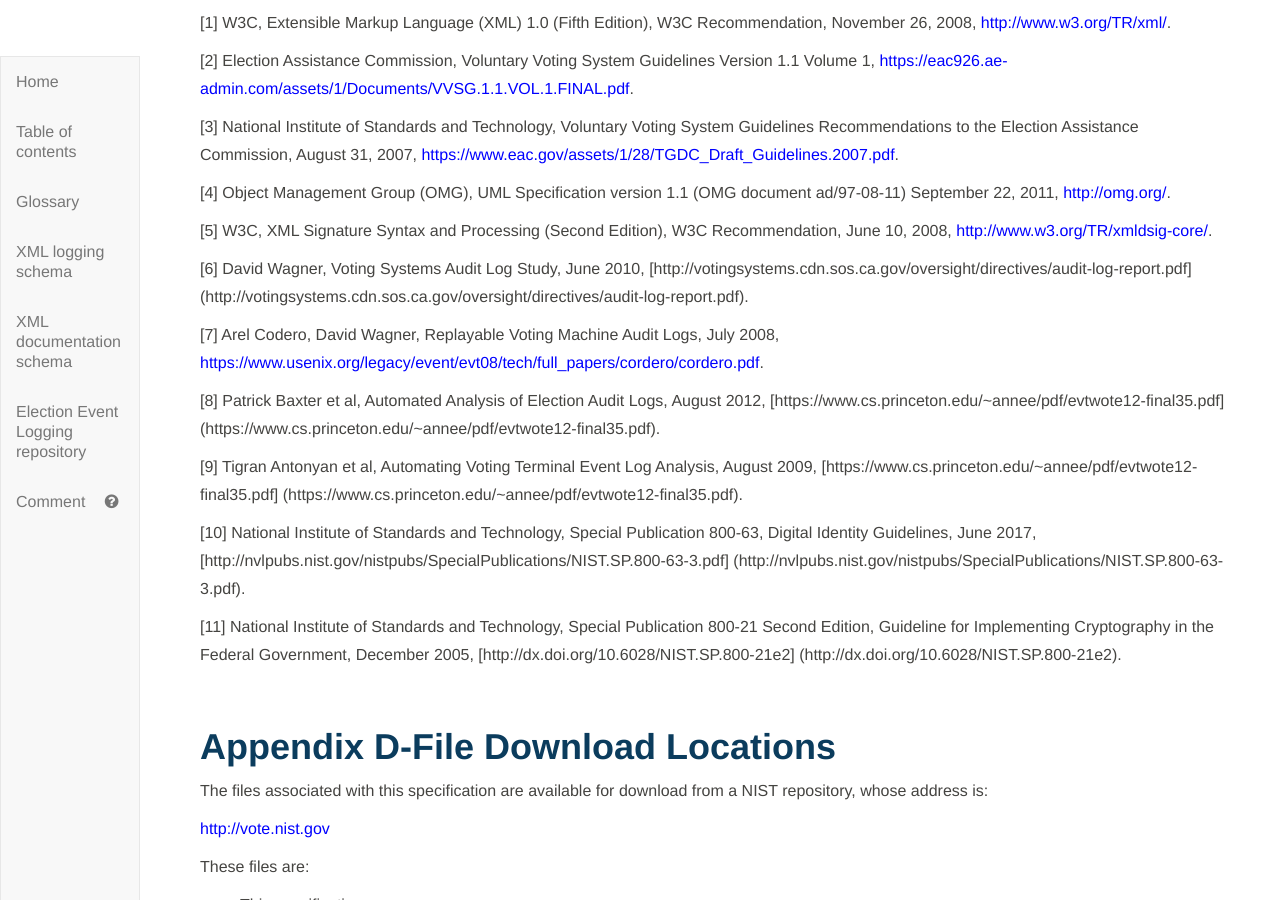
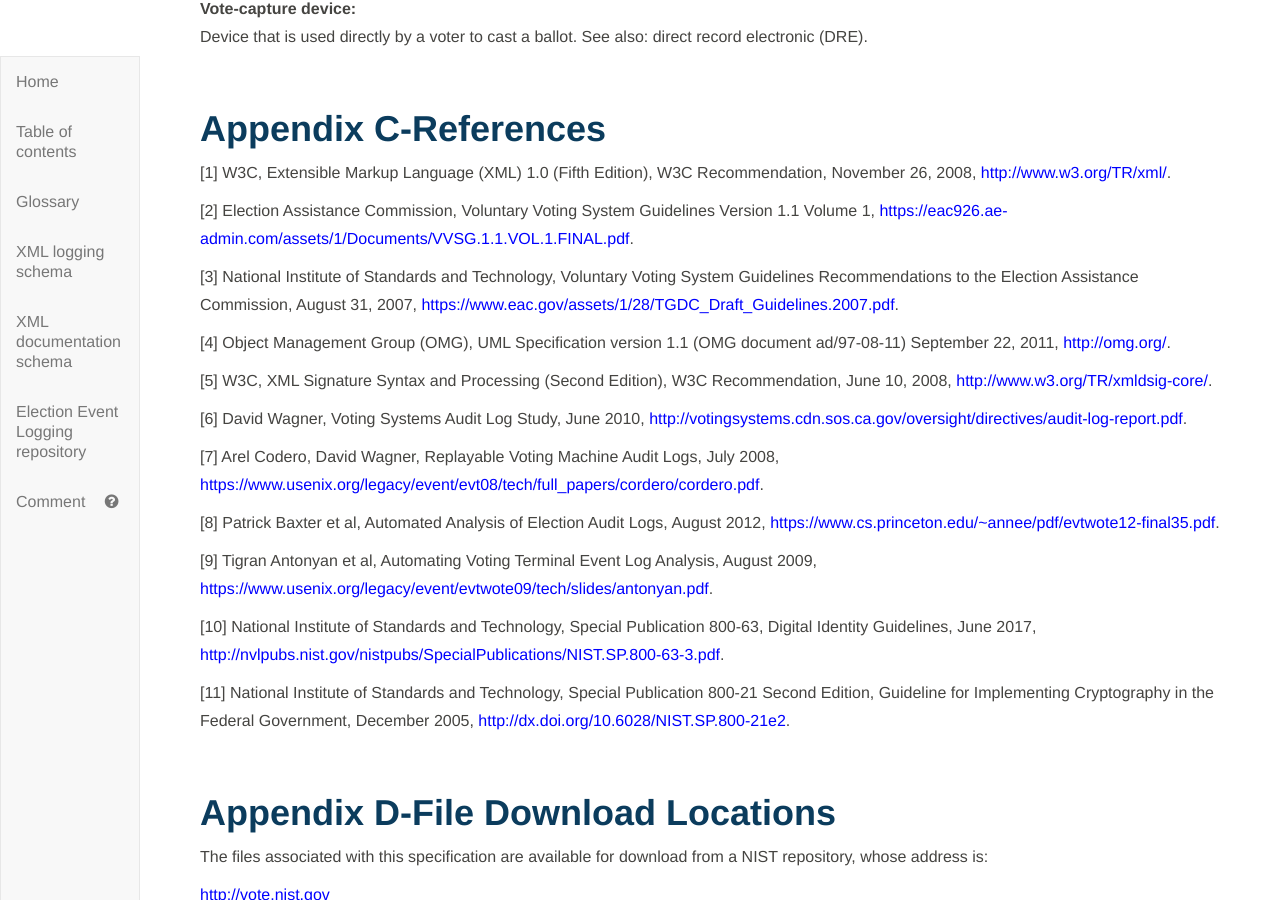
Before and after one commit to usnistgov/ElectionEventLogging, a Jekyll site: the page built from index.md, in a window 1280 px wide and 900 px high, scrolled down 22188 px. Built offline with Jekyll 4.4.1, drawn with Linux system fonts in a browser that asks for light colours; our own code applies the rules of GitHub Pages for plain Markdown files; part of the change alters nothing that is shown; some of the changed text lies outside the part shown.

Commit message:
updated text

```diff
--- a/index.md
+++ b/index.md
@@ -78,6 +78,7 @@ The editor wishes to thank his colleagues of the National Institute of Standards
 
 * Jim Cantor, Hart Intercivic
 * Herb Deutsch, Election Systems and Software
+* Joshua Franklin, National Institute of Standards and Technology
 * Arthur Keller, University of California
 * James Long, Smartmatic
 * Neal McBurnett, ElectionAudits
@@ -91,15 +92,15 @@ In addition to the above acknowledgments, the editor also gratefully acknowledge
 <br>
 
 # Executive Summary
-This publication is a specification for a common data format (CDF) for the election-related logging information produced by election devices, including voting devices in polling places or other voting equipment used to manage elections. This publication contains a definition for an XML (eXtensible Markup Language[\[1\]](#references)) schema that specifies the common data format and how it is used.
+This publication is a specification for a common data format (CDF) for the election-related logging information produced by election devices, including voting devices in polling places or other voting equipment used to manage elections. This publication contains a definition for an XML (eXtensible Markup Language[\[1\]](#appendix-c-references)) schema that specifies the common data format and how it is used.
 
 Election logs generally contain information relevant to the conduct of the election for which the election device is being used. This information includes important events such as when voting operations are enabled on the device, or when a voter initiates a voting session, or when the device records that the voter has cast her ballot.  Logs can include errors such as the inability of a device to record a vote due to an internal error or that the polls have been opened or closed prematurely multiple times during the election day. Election analysts can use this information to determine not only whether the device itself was performing correctly but also whether the device was used correctly in the election, that is, used accordingly to election procedures. Additionally, analysts can derive various statistics from the log files, such as how often voters arrived and initiated voting sessions or the amount of time on average it took to cast a ballot.
 
 Currently, election devices do not create election logs in an interoperable common data format, but rather the log files are in proprietary formats and thus are more difficult for election analysts to read and analyze.  If the election logging documentation is not at hand, the logs can be unintelligible or require extensive reverse engineering efforts.  Thus, a common format for the election log information will make it easier for election officials and analysts and testing labs to understand the log files and, potentially, make more informed use of the log files for purposes of election auditing, research, and testing.
 
-This publication contains discussion of the requirements in the Election Assistance Commission's (EAC) Voluntary Voting System Guidelines (VVSG) Version 1.1[\[2\]](#references) that specify the required and optional election event information to be logged.
+This publication contains discussion of the requirements in the Election Assistance Commission's (EAC) Voluntary Voting System Guidelines (VVSG) Version 1.1[\[2\]](#appendix-c-references) that specify the required and optional election event information to be logged.
 
-This publication contains discussion of the requirements in the Election Assistance Commission's (EAC) Voluntary Voting System Guidelines (VVSG) Version 1.1[\[2\]](#references) and the Technical Guidelines Development Committee (TGDC) VVSG Recommendations of 2007[\[3\]](#references) that specify the required and optional election event information to be logged.
+This publication contains discussion of the requirements in the Election Assistance Commission's (EAC) Voluntary Voting System Guidelines (VVSG) Version 1.1[\[2\]](#appendix-c-references) and the Technical Guidelines Development Committee (TGDC) VVSG Recommendations of 2007[\[3\]](#appendix-c-references) that specify the required and optional election event information to be logged.
 
 The publication also includes a second schema for manufacturers to associate their specific event code documentation with the log files.
 
@@ -111,14 +112,14 @@ This specification is geared towards the following audiences:
 * Election-affiliated organizations;
 * Election analysts and the public.
 
-The XML schema associated with this specification is generated from a UML (Unified Modeling Language[\[3\]](#references)) model that defines the types, structure, and interrelationships of the data used in election event logs. The advantages to using a UML model include that the model can be more easily understood and subsequently modified, if required, and that formats such as XML or other formats can be generated or derived from the UML model.
+The XML schema associated with this specification is generated from a UML (Unified Modeling Language[\[4\]](#appendix-c-references)) model that defines the types, structure, and interrelationships of the data used in election event logs. The advantages to using a UML model include that the model can be more easily understood and subsequently modified, if required, and that formats such as XML or other formats can be generated or derived from the UML model.
 
 <br>
 
 # 1 Introduction
-This publication is a specification for an XML-based (eXtensible Markup Language[\[1\]](#references)) common data format (CDF) for election event logs that are produced by election devices used in U.S. states and territories.  The logs contain information generated by voting-related applications such as for election management systems (EMS), electronic pollbook applications, or vote-capture applications that operate on the election devices.  The sorts of information logged includes information required in the U.S. Election Assistance Commission (EAC)[\[2\]](#references) Voluntary Voting System Guidelines (VVSG) Version 1.1, which were taken from the Technical Guidelines Development Committee (TGDC) VVSG Recommendations of 2007[\[3\]](#references). Manufacturers may include additional information in the logs.
+This publication is a specification for an XML-based (eXtensible Markup Language[\[1\]](#appendix-c-references)) common data format (CDF) for election event logs that are produced by election devices used in U.S. states and territories.  The logs contain information generated by voting-related applications such as for election management systems (EMS), electronic pollbook applications, or vote-capture applications that operate on the election devices.  The sorts of information logged includes information required in the U.S. Election Assistance Commission (EAC)[\[2\]](#appendix-c-references) Voluntary Voting System Guidelines (VVSG) Version 1.1, which were taken from the Technical Guidelines Development Committee (TGDC) VVSG Recommendations of 2007[\[3\]](#appendix-c-references). Manufacturers may include additional information in the logs.
 
-This specification includes a data model in UML (Unified Modeling Language[\[4\]](#references)) that specifies and defines the data fields that are logged.  The XML format is generated from the UML model.
+This specification includes a data model in UML (Unified Modeling Language[\[4\]](#appendix-c-references)) that specifies and defines the data fields that are logged.  The XML format is generated from the UML model.
 
 <br>
 
@@ -156,12 +157,12 @@ This section provides background information about election equipment logging an
 
 Election applications such as EMS generally operate on devices including personal computers that themselves have an operating system and a logging capability.  The EAC VVSGs require the election applications to generate logs of events that are deemed in the VVSGs as significant, such as when the application allows a login by an administrator, or when the polls are opened and voting is enabled on the application, or when the application records a cast ballot (on an electronic vote capture device, for example).  These events are generally written to a separate log file typically named the *election event log*.
 
-Much security-related research has been applied to use of election event logs generated by voting devices.  See Appendix C, References, references [\[6\]](#references), [\[7\]](#references), [\[8\]](#references), and [\[9\]](#references) for further information, as well as [\[3\]](#references), Section 5.7 System Event Logging.
+Much security-related research has been applied to use of election event logs generated by voting devices.  See Appendix C, References, references [\[6\]](#appendix-c-references), [\[7\]](#appendix-c-references), [\[8\]](#appendix-c-references), and [\[9\]](#appendix-c-references) for further information, as well as [\[3\]](#appendix-c-references), Section 5.7 System Event Logging.
 
 <br>
 
 ## 2.1 VVSG logging requirements implemented
-In Section 2.1.5.1 of the EAC's VVSG 1.1, Operational Requirements[\[2\]](#references), Requirement D itemizes the data that voting equipment shall at a minimum log.  Requirement D is as follows:
+In Section 2.1.5.1 of the EAC's VVSG 1.1, Operational Requirements[\[2\]](#appendix-c-references), Requirement D itemizes the data that voting equipment shall at a minimum log.  Requirement D is as follows:
 
 The voting system equipment shall log at a minimum the following data characteristics for each type of event:
 
@@ -217,7 +218,7 @@ Attributes:
 *	Details – zero or 1 – for any details about the log file,
 *	electionId – zero or 1 – for identifying the election that the log file is specific to,
 *	generatedTime – 1 – for the generation date/time of the election event log file, and
-*	Signature – 0 or 1 – for associating a digital signature with the election event log file[\[5\]](#references), [\[10\]](#references).
+*	Signature – 0 or 1 – for associating a digital signature with the election event log file[\[5\]](#appendix-c-references), [\[10\]](#appendix-c-references).
 
 The ElectionEventLog class is the parent of one or more Device classes, described in the next section.
 
@@ -248,7 +249,7 @@ Attributes:
 -	Details – 0 or 1 – any additional information the manufacturer may include,
 -	disposition – 1 – an indication of the event status, if applicable, such as success, failure, etc., using the DispositionType enumeration,
 -	otherDisposition – used if the desired disposition type is not found in the DispositionType enumeration,
--	hash – 0 or 1 – to hold a cryptographic hash of the event[\[11\]](#references),
+-	hash – 0 or 1 – to hold a cryptographic hash of the event[\[11\]](#appendix-c-references),
 -	id – 1 – the identification number or string used by the manufacturer to identify the event,
 -	sequence – 1 – a unique identifier for the event, e.g., a sequential number,
 -	severity – 0 or 1 – an indication of severity, e.g., whether an event is critical, informational, etc.,
@@ -326,6 +327,8 @@ with the following exceptions:
 	*	`<OtherType>` follows `<Type>`.
 	*	If there is an enumeration value of `other`, it comes last in the list of
 values.
+
+In the sections below, an element or an enumeration name is denoted using a fixed font and angle brackets, e.g., `<ElectionEvent>`.  Enumeration values are in a fixed font, e.g., `other`.  An element is sometimes referred to as a “sub-element” when it is included in another element, e.g., `<ElectionEvent>` is a sub-element of `<ElectionEventLog>`.  “Includes” is used to denote that an element contains another element as a sub-element, e.g., `<ElectionEventLog>` includes `<ElectionEvent>`.
 
 <br>
 
@@ -420,7 +423,7 @@ The following sections deal with major elements and complex types in the Electio
 ### 3.3.1 *The **ElectionEventLog** Element*
 `<ElectionEventLog>` is the root element.  It includes one or more `<Device>` elements for identifying the device(s) generating the election events, the date and time when the election event log was created, and an identification of the election. `<Details>` is used as needed for additional description/details.
 
-The optional `<Signature>` element is used for an XML digital signature[\[5\]](#references), [\[10\]](#references). `<Signature>` must be the last element of `<ElectionEventLog>`.
+The optional `<Signature>` element is used for an XML digital signature[\[5\]](#appendix-c-references), [\[10\]](#appendix-c-references). `<Signature>` must be the last element of `<ElectionEventLog>`.
 
 Attribute | Required | Type | Attribute Description
 --- | :---: | --- | ---
@@ -433,7 +436,7 @@ Element | Multiplicity | Type | Element Description
 --- | :---: | --- | ---
 `<Details>` | 0 or 1 | `xsd:string` | Used to associate any details with the event log.
 `<Device>` | 0 or more | `ElectionEvent` | Used to describe the device(s) generating the election events.
-`<Signature>` | 0 or 1 | `Signature` | Reference to the `<Signature>` element of the W3C digital signature schema imported into this schema[\[5\]](#references), [\[10\]](#references).
+`<Signature>` | 0 or 1 | `Signature` | Reference to the `<Signature>` element of the W3C digital signature schema imported into this schema[\[5\]](#appendix-c-references), [\[10\]](#appendix-c-references).
 
 Schema Definition:
 
@@ -579,7 +582,7 @@ Schema Definition:
 ### 3.4.2 *The **ElectionEventLogDocumentation** Element*
 `<ElectionEventLogDocumention>` is the root element.  It includes one or more `<ElectionEventIdDescription>` elements and `<ElectionEventTypeDescription>` elements, as well as other information for identifying the specific device associated with the election event documentation.
 
-The optional `<Signature>` element is used for an XML digital signature[\[5\]](#references), [\[10\]](#references). `<Signature>` must be the last element of `<ElectionEventLogDocumention>`.
+The optional `<Signature>` element is used for an XML digital signature[\[5\]](#appendix-c-references), [\[10\]](#appendix-c-references). `<Signature>` must be the last element of `<ElectionEventLogDocumention>`.
 
 Attribute | Required | Type | Attribute Description
 --- | :---: | --- | ---
@@ -595,7 +598,7 @@ Element | Multiplicity | Type | Element Description
 --- | :---: | --- | ---
 `<ElectionEventIdDescription>` | 1 or more | `ElectionEventIdDescription` | For associating a description with an event ID.
 `<ElectionEventTypeDescription>` | 1 or more | `ElectionEventTypeDescription` | For associating a description with an event type.
-`<Signature>` | 0 or 1 | `Signature` | Reference to the `<Signature>` element of the W3C digital signature schema imported into this schema[\[5\]](#references), [\[10\]](#references).
+`<Signature>` | 0 or 1 | `Signature` | Reference to the `<Signature>` element of the W3C digital signature schema imported into this schema[\[5\]](#appendix-c-references), [\[10\]](#appendix-c-references).
 
 Schema Definition:
 
@@ -664,11 +667,11 @@ Selected terms used throughout this document are defined below. In some of the d
 **Adjudication:**
 As used in elections, may be applied to the process of resolving centrally processed paper ballots that have been flagged for various reasons, including write-ins, overvotes, marginal marks, having no contests marked on the entire ballot, or the ballot being unreadable by a tabulator.
 
-**Cryptographic Hash Function:**
-A function that maps a bit string of arbitrary length to a fixed length bit string. Approved hash functions satisfy the following properties: (1) (One-way) It is computationally infeasible to find any input which maps to any pre-specified output, and (2) (Collision resistant) It is computationally infeasible to find any two distinct inputs that map to the same output[\[11\]](#references).
+**Cryptographic hash function:**
+A function that maps a bit string of arbitrary length to a fixed length bit string. Approved hash functions satisfy the following properties: (1) (One-way) It is computationally infeasible to find any input which maps to any pre-specified output, and (2) (Collision resistant) It is computationally infeasible to find any two distinct inputs that map to the same output[\[11\]](#appendix-c-references).
 
 **Digital signature:**
-An asymmetric key operation where the private key is used to digitally sign data and the public key is used to verify the signature. Digital signatures provide authenticity protection, integrity protection, and non-repudiation[\[10\]](#references).
+An asymmetric key operation where the private key is used to digitally sign data and the public key is used to verify the signature. Digital signatures provide authenticity protection, integrity protection, and non-repudiation[\[10\]](#appendix-c-references).
 
 **Direct record electronic (DRE):**
 An electronic vote-capture device that provides choices visible to the voter on a front panel of the machine in which voters directly enter choices into electronic storage with the use of a touch-screen, pushbuttons, or similar device. Note: An alphabetic keyboard is often provided with the entry device to allow for the possibility of write-in votes. The voter's choices are stored in these machines and added to the choices of all other voters.
@@ -705,17 +708,17 @@ Device that is used directly by a voter to cast a ballot. See also: direct recor
 
 [5] W3C, XML Signature Syntax and Processing (Second Edition), W3C Recommendation, June 10, 2008, [http://www.w3.org/TR/xmldsig-core/](http://www.w3.org/TR/xmldsig-core/).
 
-[6] David Wagner, Voting Systems Audit Log Study, June 2010,  [http://votingsystems.cdn.sos.ca.gov/oversight/directives/audit-log-report.pdf] (http://votingsystems.cdn.sos.ca.gov/oversight/directives/audit-log-report.pdf).
+[6] David Wagner, Voting Systems Audit Log Study, June 2010, [http://votingsystems.cdn.sos.ca.gov/oversight/directives/audit-log-report.pdf](http://votingsystems.cdn.sos.ca.gov/oversight/directives/audit-log-report.pdf).
 
-[7] Arel Codero, David Wagner, Replayable Voting Machine Audit Logs, July 2008,  [https://www.usenix.org/legacy/event/evt08/tech/full_papers/cordero/cordero.pdf](https://www.usenix.org/legacy/event/evt08/tech/full_papers/cordero/cordero.pdf).
+[7] Arel Codero, David Wagner, Replayable Voting Machine Audit Logs, July 2008, [https://www.usenix.org/legacy/event/evt08/tech/full_papers/cordero/cordero.pdf](https://www.usenix.org/legacy/event/evt08/tech/full_papers/cordero/cordero.pdf).
 
-[8] Patrick Baxter et al, Automated Analysis of Election Audit Logs, August 2012, [https://www.cs.princeton.edu/~annee/pdf/evtwote12-final35.pdf] (https://www.cs.princeton.edu/~annee/pdf/evtwote12-final35.pdf).
+[8] Patrick Baxter et al, Automated Analysis of Election Audit Logs, August 2012, [https://www.cs.princeton.edu/~annee/pdf/evtwote12-final35.pdf](https://www.cs.princeton.edu/~annee/pdf/evtwote12-final35.pdf).
 
-[9] Tigran Antonyan et al, Automating Voting Terminal Event Log Analysis, August 2009, [https://www.cs.princeton.edu/~annee/pdf/evtwote12-final35.pdf] (https://www.cs.princeton.edu/~annee/pdf/evtwote12-final35.pdf).
+[9] Tigran Antonyan et al, Automating Voting Terminal Event Log Analysis, August 2009, [https://www.usenix.org/legacy/event/evtwote09/tech/slides/antonyan.pdf](https://www.usenix.org/legacy/event/evtwote09/tech/slides/antonyan.pdf).
 
-[10] National Institute of Standards and Technology, Special Publication 800-63, Digital Identity Guidelines, June 2017, [http://nvlpubs.nist.gov/nistpubs/SpecialPublications/NIST.SP.800-63-3.pdf] (http://nvlpubs.nist.gov/nistpubs/SpecialPublications/NIST.SP.800-63-3.pdf).
+[10] National Institute of Standards and Technology, Special Publication 800-63, Digital Identity Guidelines, June 2017, [http://nvlpubs.nist.gov/nistpubs/SpecialPublications/NIST.SP.800-63-3.pdf](http://nvlpubs.nist.gov/nistpubs/SpecialPublications/NIST.SP.800-63-3.pdf).
 
-[11] National Institute of Standards and Technology, Special Publication 800-21 Second Edition, Guideline for Implementing Cryptography in the Federal Government, December 2005, [http://dx.doi.org/10.6028/NIST.SP.800-21e2] (http://dx.doi.org/10.6028/NIST.SP.800-21e2).
+[11] National Institute of Standards and Technology, Special Publication 800-21 Second Edition, Guideline for Implementing Cryptography in the Federal Government, December 2005, [http://dx.doi.org/10.6028/NIST.SP.800-21e2](http://dx.doi.org/10.6028/NIST.SP.800-21e2).
 
 <br>
 
```
